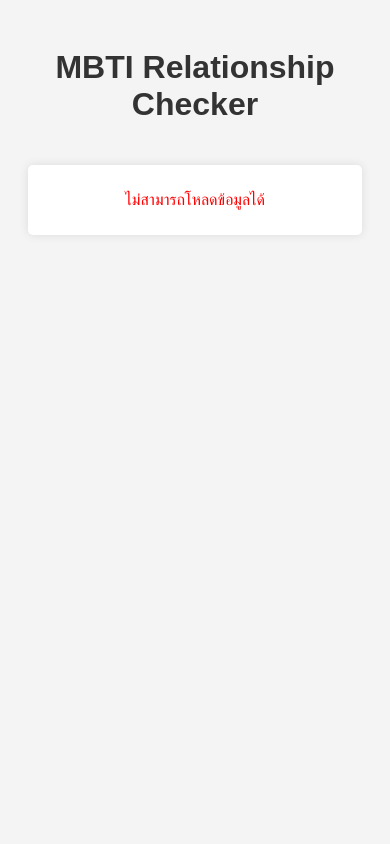
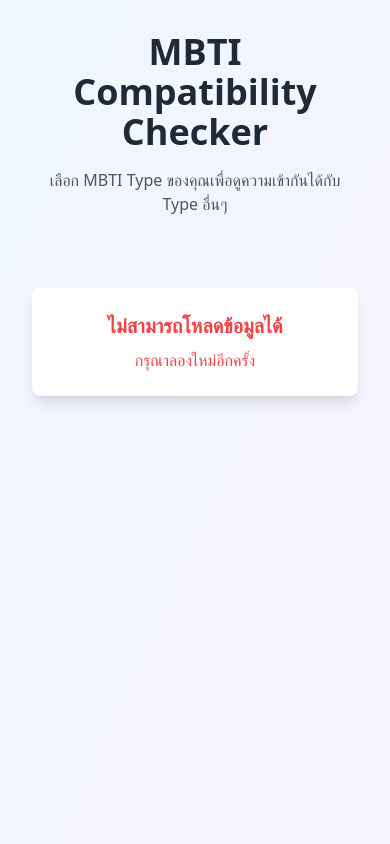
Before and after one commit to chokunkie02/mbti_checker, a Flask app: page /relationships in a window 390 px wide. Run offline with Flask 2, Linux system fonts and the light colour scheme.

Commit message:
Enhance relationships.html layout and styling

```diff
--- a/app/templates/relationships.html
+++ b/app/templates/relationships.html
@@ -4,93 +4,108 @@
     <meta charset="UTF-8">
     <meta name="viewport" content="width=device-width, initial-scale=1.0">
     <title>MBTI Relationship Checker</title>
-    <style>
-        body {
-            font-family: Arial, sans-serif;
-            text-align: center;
-            background-color: #f4f4f4;
-            padding: 20px;
-        }
-        h1 {
-            color: #333;
-        }
-        .type-grid {
-            display: grid;
-            grid-template-columns: repeat(4, 1fr);
-            gap: 10px;
-            max-width: 400px;
-            margin: auto;
-        }
-        .type-button {
-            background-color: #008CBA;
-            color: white;
-            padding: 10px;
-            border: none;
-            border-radius: 5px;
-            cursor: pointer;
-            transition: 0.3s;
-        }
-        .type-button:hover {
-            background-color: #005f73;
-        }
-        #result {
-            margin-top: 20px;
-            padding: 10px;
-            background-color: white;
-            border-radius: 5px;
-            box-shadow: 0px 0px 10px rgba(0, 0, 0, 0.1);
-        }
-    </style>
+    <link href="https://cdnjs.cloudflare.com/ajax/libs/tailwindcss/2.2.19/tailwind.min.css" rel="stylesheet">
 </head>
-<body>
-    <h1>MBTI Relationship Checker</h1>
-    <div class="type-grid" id="type-grid"></div>
-    <div id="result"></div>
+<body class="bg-gradient-to-br from-blue-50 to-purple-50 min-h-screen p-8">
+    <div class="max-w-4xl mx-auto">
+        <div class="text-center mb-10">
+            <h1 class="text-4xl font-bold text-gray-800 mb-4">MBTI Compatibility Checker</h1>
+            <p class="text-gray-600">เลือก MBTI Type ของคุณเพื่อดูความเข้ากันได้กับ Type อื่นๆ</p>
+        </div>
+
+        <div class="grid grid-cols-4 gap-4 mb-8" id="type-grid">
+            <!-- Buttons will be generated here -->
+        </div>
+
+        <div id="result" class="bg-white rounded-lg shadow-lg p-6 transition-all duration-300 opacity-0">
+            <!-- Results will be shown here -->
+        </div>
+    </div>
 
     <script>
         const jsonUrl = "https://raw.githubusercontent.com/chokunkie02/mbti_checker/refs/heads/main/app/templates/data.json";
-        let data = {};
+        let mbtiData = {};
 
         async function fetchData() {
             try {
                 const response = await fetch(jsonUrl);
-                data = await response.json();
+                mbtiData = await response.json();
                 generateButtons();
             } catch (error) {
                 console.error("Error fetching data:", error);
-                document.getElementById('result').innerHTML = `<p style="color:red;">ไม่สามารถโหลดข้อมูลได้</p>`;
+                document.getElementById('result').innerHTML = `
+                    <div class="text-red-500 text-center">
+                        <p class="text-xl font-bold">ไม่สามารถโหลดข้อมูลได้</p>
+                        <p class="mt-2">กรุณาลองใหม่อีกครั้ง</p>
+                    </div>`;
+                document.getElementById('result').style.opacity = '1';
             }
         }
 
-        const types = ["INFJ", "ENFP", "ENTP", "INTJ", "INFP", "ENFJ", "INTP", "ISTJ", "ISFJ", "ESTP", "ESFP", "ESTJ", "ESFJ", "ISTP", "ISFP", "ENTJ"];
+        const types = ["INFJ", "ENFP", "ENTP", "INTJ", "INFP", "ENFJ", "INTP", "ISTJ",
+                      "ISFJ", "ESTP", "ESFP", "ESTJ", "ESFJ", "ISTP", "ISFP", "ENTJ"];
 
         function generateButtons() {
             const typeGrid = document.getElementById('type-grid');
-            typeGrid.innerHTML = '';
             types.forEach(type => {
-                const button = document.createElement('div');
-                button.className = 'type-button';
+                const button = document.createElement('button');
+                button.className = 'bg-white hover:bg-blue-500 hover:text-white text-gray-800 font-semibold py-4 px-4 border border-gray-400 rounded shadow transition-all duration-300';
                 button.textContent = type;
-                button.addEventListener('click', () => showRelationships(type));
+                button.addEventListener('click', () => {
+                    document.querySelectorAll('#type-grid button').forEach(btn => {
+                        btn.classList.remove('bg-blue-500', 'text-white');
+                        btn.classList.add('bg-white', 'text-gray-800');
+                    });
+                    button.classList.remove('bg-white', 'text-gray-800');
+                    button.classList.add('bg-blue-500', 'text-white');
+                    showRelationships(type);
+                });
                 typeGrid.appendChild(button);
             });
         }
 
         function showRelationships(selectedType) {
             const resultDiv = document.getElementById('result');
-            resultDiv.innerHTML = `<h2>ความสัมพันธ์ของ ${selectedType}</h2>`;
-            if (data[selectedType]) {
-                Object.entries(data[selectedType]).forEach(([type, info]) => {
-                    resultDiv.innerHTML += `
-                        <p><strong>${type}:</strong> ${info.compatibility}</p>
-                        <p>${info.description}</p>
-                    `;
-                });
-            } else {
-                resultDiv.innerHTML += `<p>ไม่พบข้อมูลสำหรับ ${selectedType}</p>`;
-            }
+            resultDiv.style.opacity = '0';
+
+            setTimeout(() => {
+                let content = `
+                    <h2 class="text-2xl font-bold text-gray-800 mb-6">ความเข้ากันได้ของ ${selectedType}</h2>
+                    <div class="grid grid-cols-1 md:grid-cols-2 gap-4">
+                `;
+
+                if (mbtiData[selectedType]) {
+                    Object.entries(mbtiData[selectedType])
+                        .sort((a, b) => parseInt(b[1].compatibility) - parseInt(a[1].compatibility))
+                        .forEach(([type, info]) => {
+                            const compatibilityNum = parseInt(info.compatibility);
+                            let colorClass;
+                            if (compatibilityNum >= 90) colorClass = 'bg-green-100 border-green-500';
+                            else if (compatibilityNum >= 80) colorClass = 'bg-blue-100 border-blue-500';
+                            else if (compatibilityNum >= 70) colorClass = 'bg-yellow-100 border-yellow-500';
+                            else colorClass = 'bg-red-100 border-red-500';
+
+                            content += `
+                                <div class="p-4 rounded-lg border-l-4 ${colorClass}">
+                                    <div class="flex justify-between items-center mb-2">
+                                        <h3 class="text-xl font-semibold">${type}</h3>
+                                        <span class="text-lg font-bold">${info.compatibility}</span>
+                                    </div>
+                                    <p class="text-gray-700">${info.description}</p>
+                                </div>
+                            `;
+                        });
+                } else {
+                    content += `<p class="text-red-500">ไม่พบข้อมูลสำหรับ ${selectedType}</p>`;
+                }
+
+                content += '</div>';
+                resultDiv.innerHTML = content;
+                resultDiv.style.opacity = '1';
+            }, 300);
         }
 
+        // Fetch data when page loads
         fetchData();
     </script>
 </body>
```
